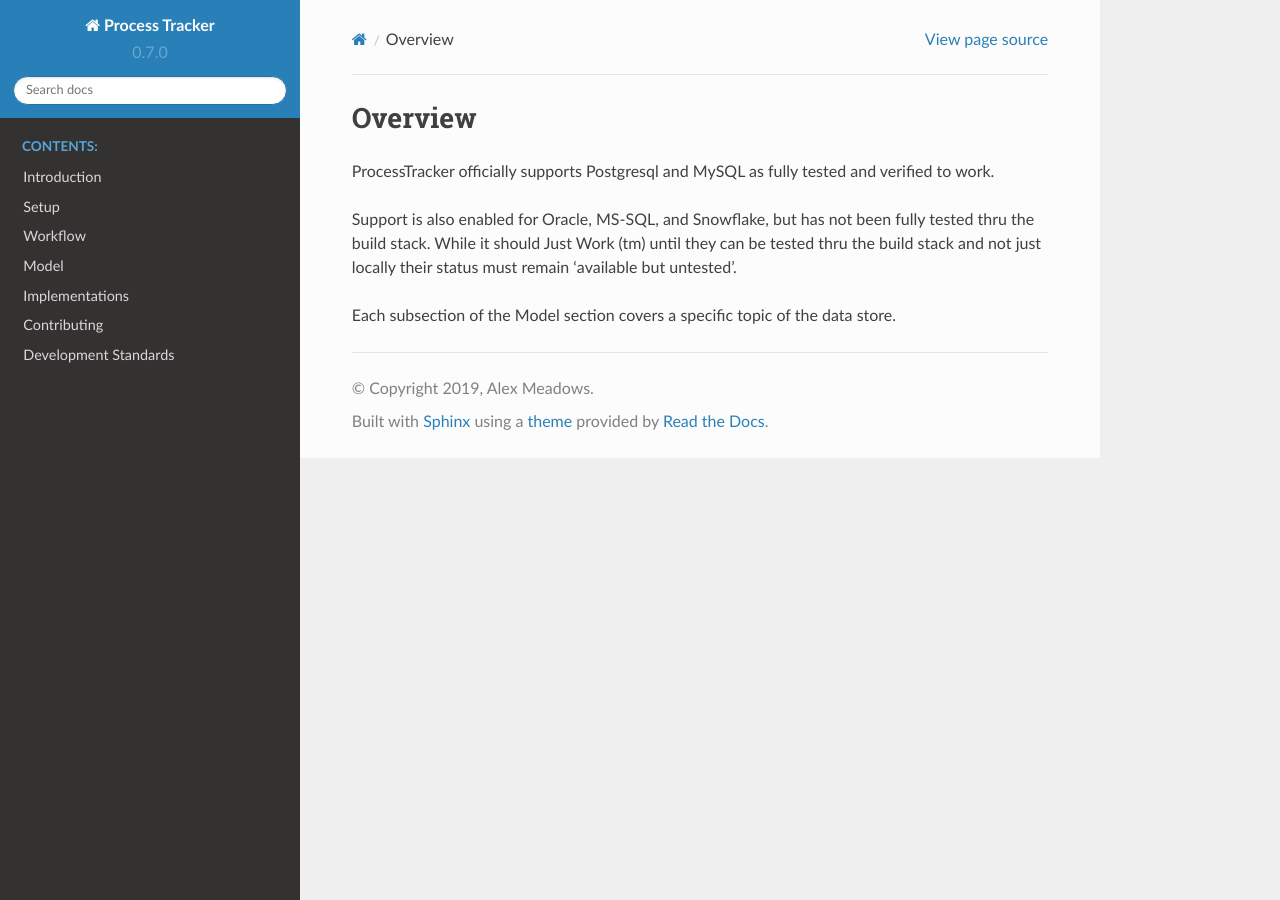
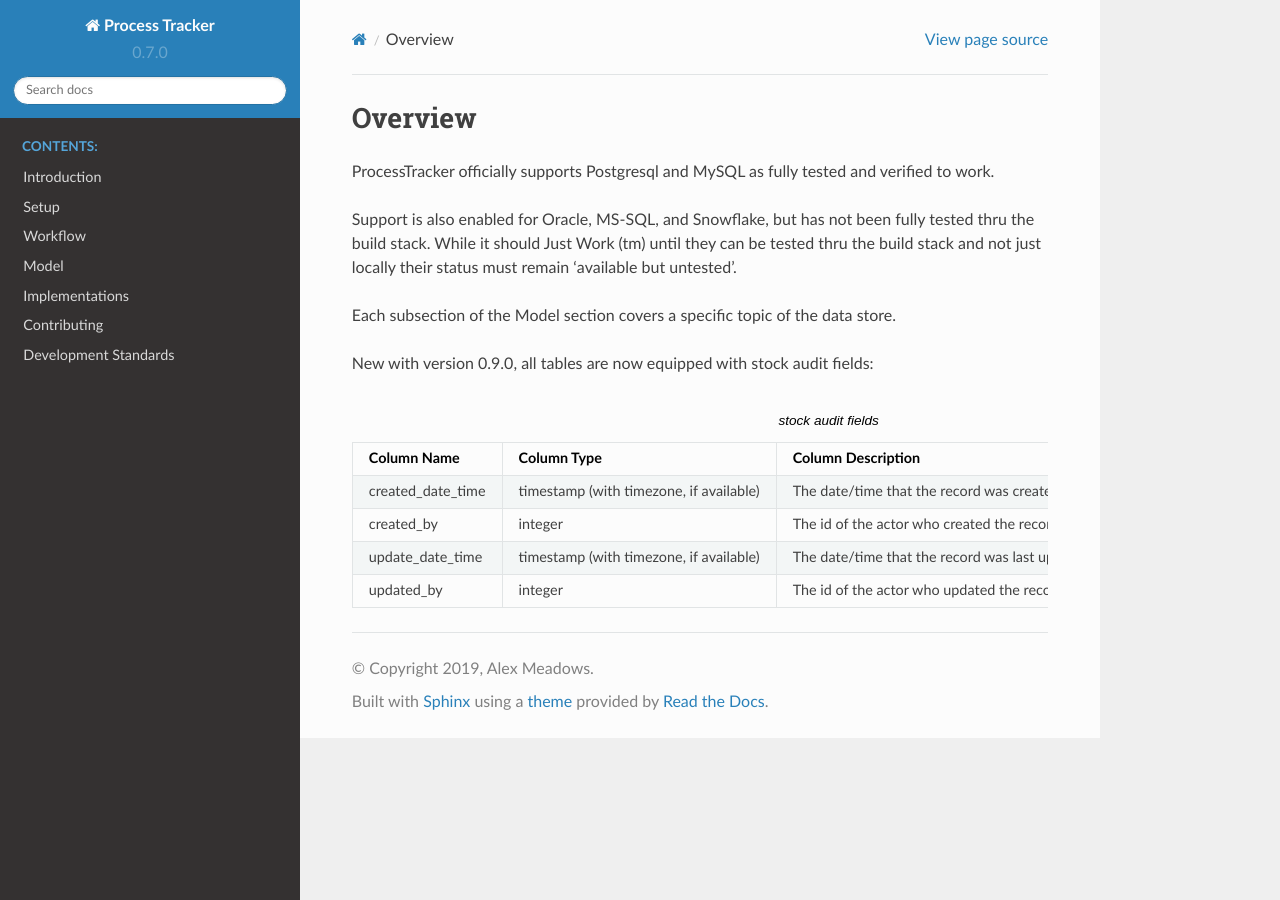
Before and after one commit to OpenDataAlex/process_tracker, a Sphinx documentation site: the page built from docs/source/model/overview.rst, in a window 1280 px wide. Built offline with Sphinx 7.4.7 and the Read the Docs theme 2.0.0, drawn with Linux system fonts in a browser that asks for light colours.

```diff
--- a/docs/source/model/extract.rst
+++ b/docs/source/model/extract.rst
@@ -99,7 +99,7 @@ This table tracks the valid types of files and their formats that available.
      - Integer
      - Auto incrementing unique sequence
    * - extract_filetype_code
-     - String(5)
+     - String(25)
      - The file extension used by the filetype (i.e. csv)
    * - extract_filetype
      - String(75)
--- a/docs/source/model/overview.rst
+++ b/docs/source/model/overview.rst
@@ -8,3 +8,25 @@ should Just Work (tm) until they can be tested thru the build stack and not just
 'available but untested'.
 
 Each subsection of the Model section covers a specific topic of the data store.
+
+New with version 0.9.0, all tables are now equipped with stock audit fields:
+
+.. list-table:: stock audit fields
+   :widths: 25 25 50
+   :header-rows: 1
+
+   * - Column Name
+     - Column Type
+     - Column Description
+   * - created_date_time
+     - timestamp (with timezone, if available)
+     - The date/time that the record was created.
+   * - created_by
+     - integer
+     - The id of the actor who created the record. Implied foreign key to the :ref:`actor_lkup` table.
+   * - update_date_time
+     - timestamp (with timezone, if available)
+     - The date/time that the record was last updated.
+   * - updated_by
+     - integer
+     - The id of the actor who updated the record. Implied foreign key to the :ref:`actor_lkup` table.
```
Also changed, not shown: docs/source/python/process_tracker.rst (+4 -4 lines), 1 other file.
